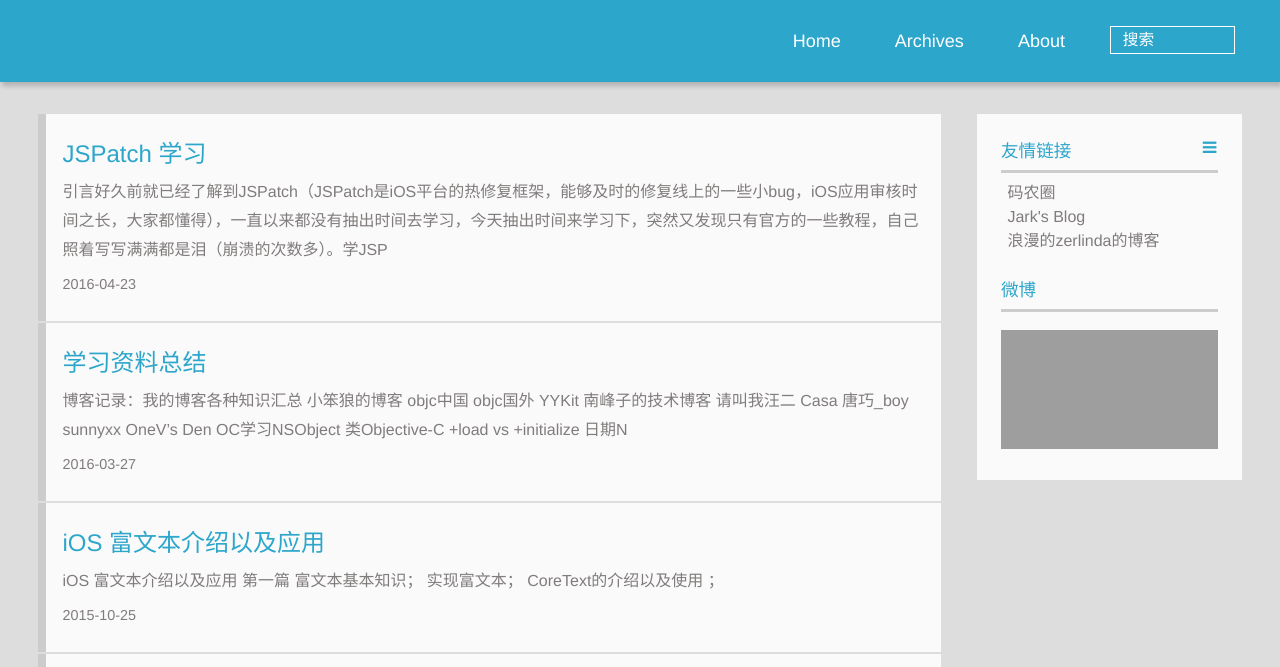
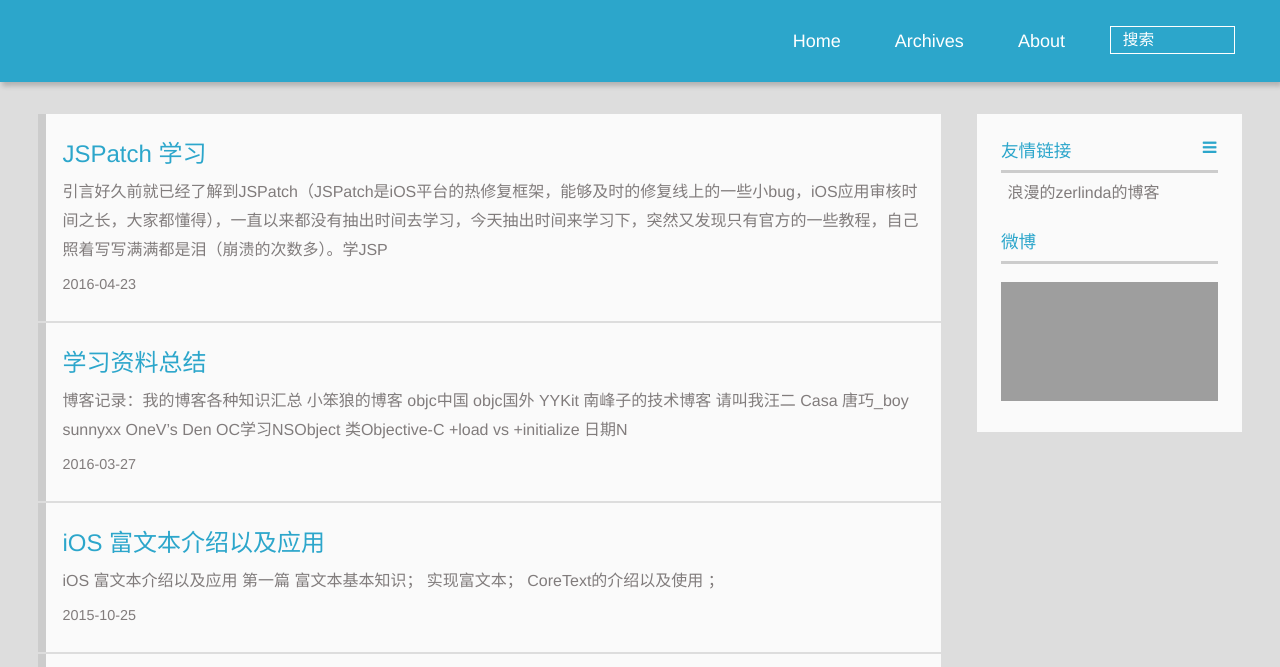
Before and after one commit to xiaerfei/xiaerfei.github.io, a plain HTML site: page index.html in a window 1280 px wide. Shown: the part 123-790 px from the top of the page. Drawn offline with Linux system fonts and the light colour scheme; grey boxes are pictures that could not be loaded; a script that the page names is missing.

Commit message:
Site updated: 2016-05-13 07:25:31

```diff
--- a/index.html
+++ b/index.html
@@ -182,18 +182,6 @@ CoreText的介绍以及使用 ；</p>
 
           <li>
 
-            	<a href="https://coderq.com" target="_blank" title="一个面向程序员交流分享的新一代社区">码农圈</a>
-
-          </li>
-
-          <li>
-
-            	<a href="http://wuchong.me" target="_blank" title="Jark&#39;s Blog">Jark&#39;s Blog</a>
-
-          </li>
-
-          <li>
-
             	<a href="http://blog.sina.com.cn/s/articlelist_2774672495_0_1.html" target="_blank" title="浪漫的zerlinda的博客">浪漫的zerlinda的博客</a>
 
           </li>
```
Also changed, not shown: 2015/10/14/github-hexo/index.html (+0 -12 lines), 2015/10/25/attributed-word-height/index.html (+0 -12 lines), 2016/03/27/studytask/index.html (+0 -12 lines), 2016/04/23/JSPatch-stduy/index.html (+0 -12 lines).
